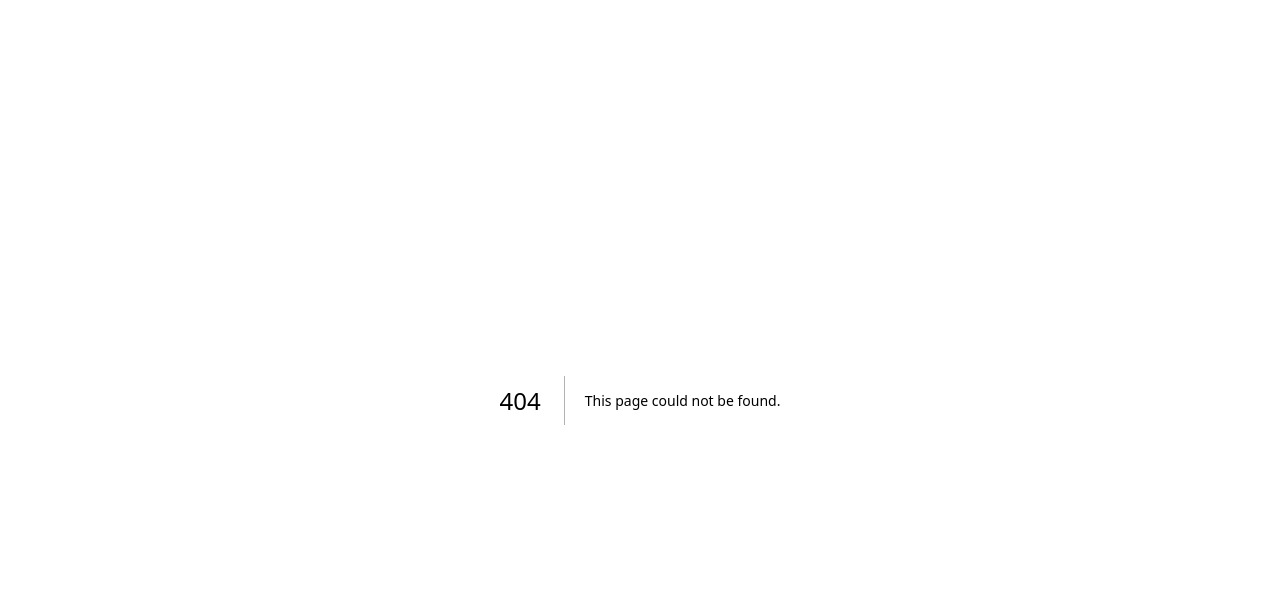
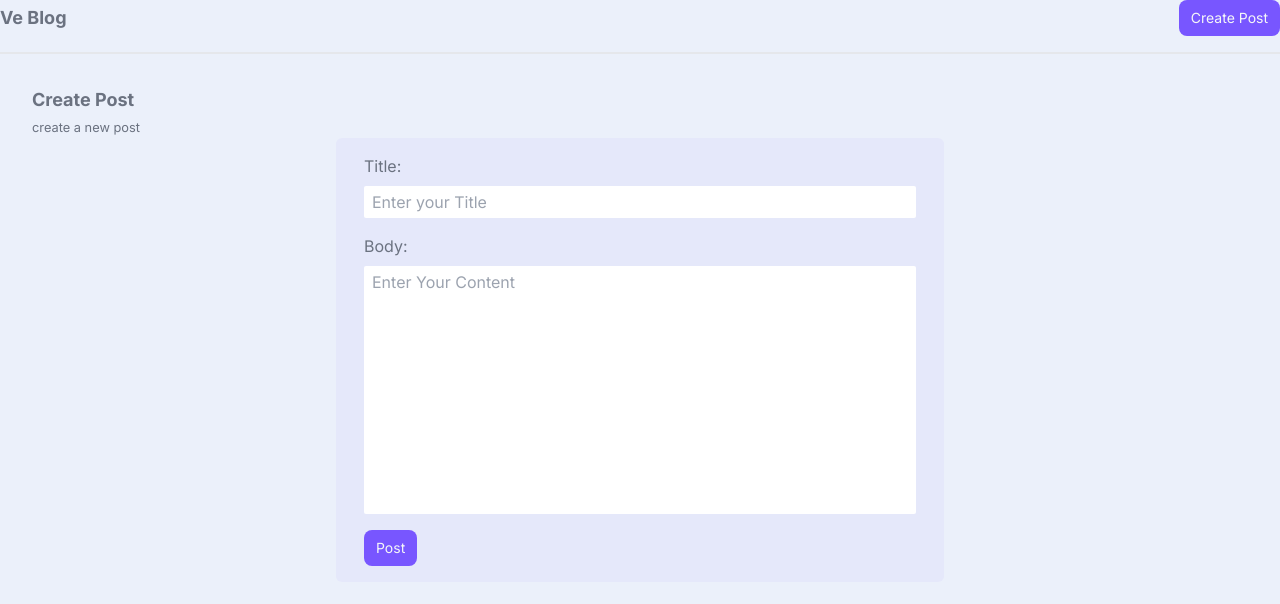
Before and after one commit to Ola-rotimi/velocitee-frontend-task, a Next.js app: page /create-post in a window 1280 px wide. Before the commit this address had no page. Shown: the top 604 px of the page. Built offline with nearby package versions, Linux system fonts and the light colour scheme.

Commit message:
Create Post created

```diff
--- /dev/null
+++ b/app/component/NavBar.js
@@ -0,0 +1,14 @@
+import Link from "next/link";
+
+export default function NavBar() {
+  return (
+    <nav>
+      <Link href="/">
+        <h1>Ve Blog</h1>
+      </Link>
+      <button>
+        <Link href="/create-post">Create Post</Link>
+      </button>
+    </nav>
+  );
+}
--- /dev/null
+++ b/app/create-post/page.js
@@ -0,0 +1,27 @@
+export default function CreatePost() {
+  return (
+    <main>
+      <h1>Create Post</h1>
+      <small>create a new post</small>
+      <form>
+        <label htmlFor="title">Title:</label>
+        <input
+          type="text"
+          name="title"
+          id="title"
+          placeholder="Enter your Title"
+          required
+        />
+        <label htmlFor="content">Body:</label>
+        <textarea
+          rows={10}
+          name="content"
+          id="content"
+          placeholder="Enter Your Content"
+          required
+        />
+        <button type="submit">Post</button>
+      </form>
+    </main>
+  );
+}
--- a/app/globals.css
+++ b/app/globals.css
@@ -2,26 +2,42 @@
 @tailwind components;
 @tailwind utilities;
 
-:root {
-  --foreground-rgb: 0, 0, 0;
-  --background-start-rgb: 214, 219, 220;
-  --background-end-rgb: 255, 255, 255;
+body {
+  background: #ebf0fa;
+  @apply text-gray-500;
 }
 
-@media (prefers-color-scheme: dark) {
-  :root {
-    --foreground-rgb: 255, 255, 255;
-    --background-start-rgb: 0, 0, 0;
-    --background-end-rgb: 0, 0, 0;
-  }
+button {
+  @apply bg-primary px-3 py-2 rounded-lg flex justify-between items-center gap-2 text-white text-sm;
 }
 
-body {
-  color: rgb(var(--foreground-rgb));
-  background: linear-gradient(
-      to bottom,
-      transparent,
-      rgb(var(--background-end-rgb))
-    )
-    rgb(var(--background-start-rgb));
+button:hover {
+  @apply bg-opacity-50;
 }
+
+nav {
+  @apply flex justify-between items-center pb-4 border-b-2 border-gray-200 m-auto max-w-7xl text-2xl;
+}
+
+h1,
+h2 {
+  @apply font-bold text-lg;
+}
+
+main {
+  @apply max-w-7xl items-center my-8 mx-auto px-8;
+}
+
+form {
+  @apply py-4 px-7 bg-primary bg-opacity-5 rounded-md block mx-auto min-w-fit w-1/2;
+}
+
+form label {
+  @apply block;
+}
+
+form input,
+form textarea {
+  @apply block mt-2 my-4 px-2 py-1 rounded-sm w-full;
+  resize: none;
+}
--- a/app/layout.js
+++ b/app/layout.js
@@ -1,17 +1,21 @@
-import { Inter } from 'next/font/google'
-import './globals.css'
+import { Inter } from "next/font/google";
+import "./globals.css";
+import NavBar from "./component/NavBar";
 
-const inter = Inter({ subsets: ['latin'] })
+const inter = Inter({ subsets: ["latin"] });
 
 export const metadata = {
-  title: 'Create Next App',
-  description: 'Generated by create next app',
-}
+  title: "VE Blog",
+  description: "Blog Along",
+};
 
 export default function RootLayout({ children }) {
   return (
     <html lang="en">
-      <body className={inter.className}>{children}</body>
+      <body className={inter.className}>
+        <NavBar />
+        {children}
+      </body>
     </html>
-  )
+  );
 }
--- a/app/page.js
+++ b/app/page.js
@@ -1,113 +1,7 @@
-import Image from 'next/image'
-
-export default function Home() {
-  return (
-    <main className="flex min-h-screen flex-col items-center justify-between p-24">
-      <div className="z-10 max-w-5xl w-full items-center justify-between font-mono text-sm lg:flex">
-        <p className="fixed left-0 top-0 flex w-full justify-center border-b border-gray-300 bg-gradient-to-b from-zinc-200 pb-6 pt-8 backdrop-blur-2xl dark:border-neutral-800 dark:bg-zinc-800/30 dark:from-inherit lg:static lg:w-auto  lg:rounded-xl lg:border lg:bg-gray-200 lg:p-4 lg:dark:bg-zinc-800/30">
-          Get started by editing&nbsp;
-          <code className="font-mono font-bold">app/page.js</code>
-        </p>
-        <div className="fixed bottom-0 left-0 flex h-48 w-full items-end justify-center bg-gradient-to-t from-white via-white dark:from-black dark:via-black lg:static lg:h-auto lg:w-auto lg:bg-none">
-          <a
-            className="pointer-events-none flex place-items-center gap-2 p-8 lg:pointer-events-auto lg:p-0"
-            href="https://vercel.com?utm_source=create-next-app&utm_medium=appdir-template&utm_campaign=create-next-app"
-            target="_blank"
-            rel="noopener noreferrer"
-          >
-            By{' '}
-            <Image
-              src="/vercel.svg"
-              alt="Vercel Logo"
-              className="dark:invert"
-              width={100}
-              height={24}
-              priority
-            />
-          </a>
-        </div>
-      </div>
-
-      <div className="relative flex place-items-center before:absolute before:h-[300px] before:w-[480px] before:-translate-x-1/2 before:rounded-full before:bg-gradient-radial before:from-white before:to-transparent before:blur-2xl before:content-[''] after:absolute after:-z-20 after:h-[180px] after:w-[240px] after:translate-x-1/3 after:bg-gradient-conic after:from-sky-200 after:via-blue-200 after:blur-2xl after:content-[''] before:dark:bg-gradient-to-br before:dark:from-transparent before:dark:to-blue-700 before:dark:opacity-10 after:dark:from-sky-900 after:dark:via-[#0141ff] after:dark:opacity-40 before:lg:h-[360px] z-[-1]">
-        <Image
-          className="relative dark:drop-shadow-[0_0_0.3rem_#ffffff70] dark:invert"
-          src="/next.svg"
-          alt="Next.js Logo"
-          width={180}
-          height={37}
-          priority
-        />
-      </div>
-
-      <div className="mb-32 grid text-center lg:max-w-5xl lg:w-full lg:mb-0 lg:grid-cols-4 lg:text-left">
-        <a
-          href="https://nextjs.org/docs?utm_source=create-next-app&utm_medium=appdir-template&utm_campaign=create-next-app"
-          className="group rounded-lg border border-transparent px-5 py-4 transition-colors hover:border-gray-300 hover:bg-gray-100 hover:dark:border-neutral-700 hover:dark:bg-neutral-800/30"
-          target="_blank"
-          rel="noopener noreferrer"
-        >
-          <h2 className={`mb-3 text-2xl font-semibold`}>
-            Docs{' '}
-            <span className="inline-block transition-transform group-hover:translate-x-1 motion-reduce:transform-none">
-              -&gt;
-            </span>
-          </h2>
-          <p className={`m-0 max-w-[30ch] text-sm opacity-50`}>
-            Find in-depth information about Next.js features and API.
-          </p>
-        </a>
-
-        <a
-          href="https://nextjs.org/learn?utm_source=create-next-app&utm_medium=appdir-template-tw&utm_campaign=create-next-app"
-          className="group rounded-lg border border-transparent px-5 py-4 transition-colors hover:border-gray-300 hover:bg-gray-100 hover:dark:border-neutral-700 hover:dark:bg-neutral-800 hover:dark:bg-opacity-30"
-          target="_blank"
-          rel="noopener noreferrer"
-        >
-          <h2 className={`mb-3 text-2xl font-semibold`}>
-            Learn{' '}
-            <span className="inline-block transition-transform group-hover:translate-x-1 motion-reduce:transform-none">
-              -&gt;
-            </span>
-          </h2>
-          <p className={`m-0 max-w-[30ch] text-sm opacity-50`}>
-            Learn about Next.js in an interactive course with&nbsp;quizzes!
-          </p>
-        </a>
-
-        <a
-          href="https://vercel.com/templates?framework=next.js&utm_source=create-next-app&utm_medium=appdir-template&utm_campaign=create-next-app"
-          className="group rounded-lg border border-transparent px-5 py-4 transition-colors hover:border-gray-300 hover:bg-gray-100 hover:dark:border-neutral-700 hover:dark:bg-neutral-800/30"
-          target="_blank"
-          rel="noopener noreferrer"
-        >
-          <h2 className={`mb-3 text-2xl font-semibold`}>
-            Templates{' '}
-            <span className="inline-block transition-transform group-hover:translate-x-1 motion-reduce:transform-none">
-              -&gt;
-            </span>
-          </h2>
-          <p className={`m-0 max-w-[30ch] text-sm opacity-50`}>
-            Explore starter templates for Next.js.
-          </p>
-        </a>
-
-        <a
-          href="https://vercel.com/new?utm_source=create-next-app&utm_medium=appdir-template&utm_campaign=create-next-app"
-          className="group rounded-lg border border-transparent px-5 py-4 transition-colors hover:border-gray-300 hover:bg-gray-100 hover:dark:border-neutral-700 hover:dark:bg-neutral-800/30"
-          target="_blank"
-          rel="noopener noreferrer"
-        >
-          <h2 className={`mb-3 text-2xl font-semibold`}>
-            Deploy{' '}
-            <span className="inline-block transition-transform group-hover:translate-x-1 motion-reduce:transform-none">
-              -&gt;
-            </span>
-          </h2>
-          <p className={`m-0 max-w-[30ch] text-sm opacity-50`}>
-            Instantly deploy your Next.js site to a shareable URL with Vercel.
-          </p>
-        </a>
-      </div>
-    </main>
-  )
+export default function Page() {
+    return(
+        <main>
+            <h1>Home</h1>
+        </main>
+    )
 }
--- a/tailwind.config.js
+++ b/tailwind.config.js
@@ -1,18 +1,17 @@
 /** @type {import('tailwindcss').Config} */
 module.exports = {
   content: [
-    './pages/**/*.{js,ts,jsx,tsx,mdx}',
-    './components/**/*.{js,ts,jsx,tsx,mdx}',
-    './app/**/*.{js,ts,jsx,tsx,mdx}',
+    "./pages/**/*.{js,ts,jsx,tsx,mdx}",
+    "./components/**/*.{js,ts,jsx,tsx,mdx}",
+    "./app/**/*.{js,ts,jsx,tsx,mdx}",
   ],
   theme: {
     extend: {
-      backgroundImage: {
-        'gradient-radial': 'radial-gradient(var(--tw-gradient-stops))',
-        'gradient-conic':
-          'conic-gradient(from 180deg at 50% 50%, var(--tw-gradient-stops))',
+      colors: {
+        primary: "#7856ff",
+        white: "#f5f7f8",
       },
     },
   },
   plugins: [],
-}
+};
```
